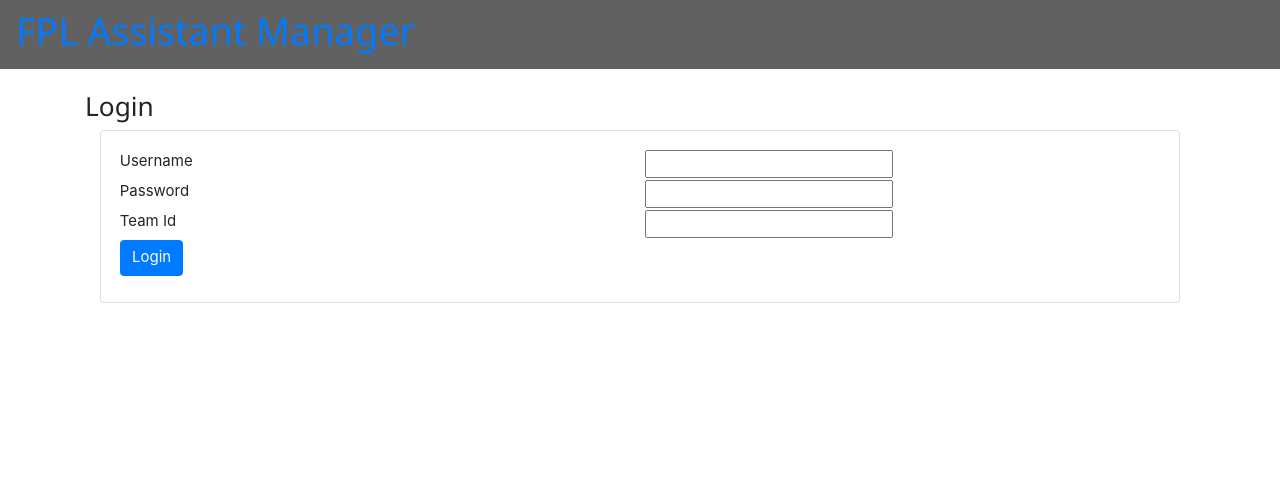
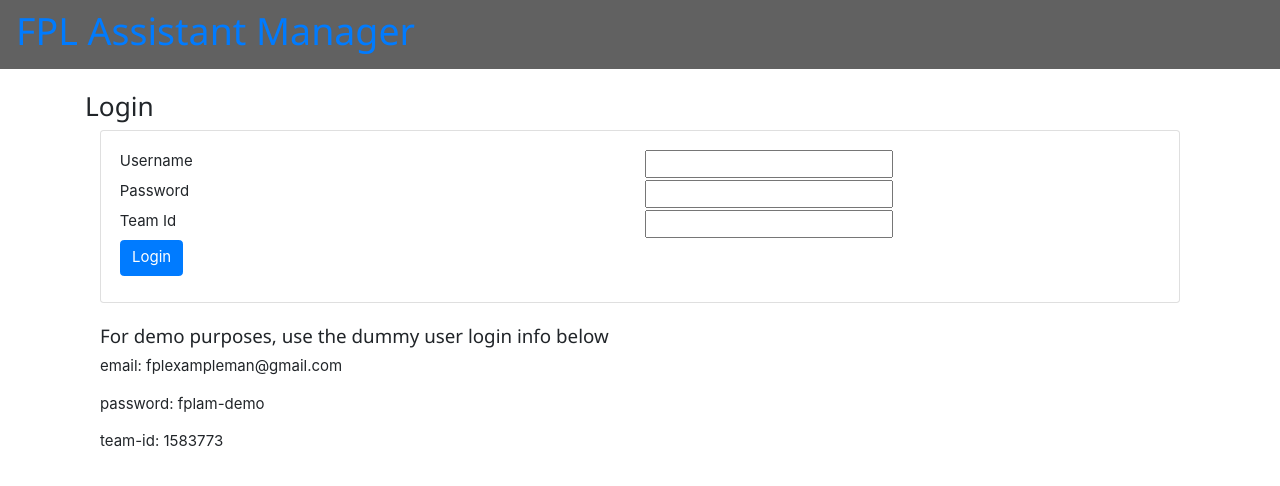
Before and after one commit to jcunningham3/fplamv3, a Flask app: page /logon in a window 1280 px wide. Shown: the top 486 px of the page. Run offline with Flask 2, Linux system fonts and the light colour scheme; some libraries are stand-ins or nearby versions.

Commit message:
added dummy user login credentials to demonastrate app on login page

```diff
--- a/templates/login.html
+++ b/templates/login.html
@@ -30,4 +30,11 @@
     </div>
   </div>
 </div>
+<br>
+<div class="container">
+  <h5>For demo purposes, use the dummy user login info below</h5>
+  <p>email: fplexampleman@gmail.com</p>
+  <p>password: fplam-demo</p>
+  <p>team-id: 1583773</p>
+</div>
 {% endblock %}
```
